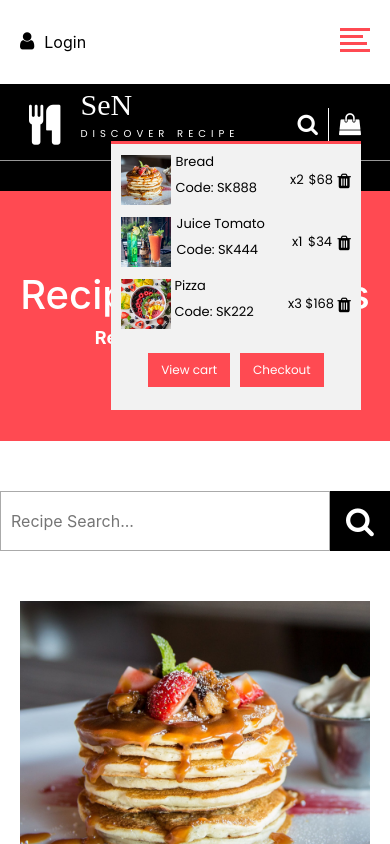
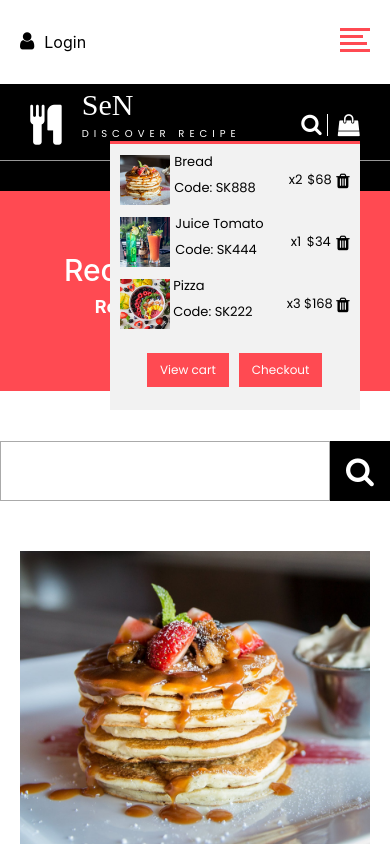
Before and after one commit to cuongdev1998/sen-react-recipe, a React (Create React App) app: page /recipe in a window 390 px wide. Both pictures are taken after a click on the icon 349 px from the left and 124 px from the top of the page. Shown: the top 844 px of the page. Built offline with nearby package versions, Linux system fonts and the light colour scheme.

Commit message:
fix cart with toggle click

```diff
--- a/src/App.js
+++ b/src/App.js
@@ -26,7 +26,8 @@
     });
   });
   function backToTop() {
-    document.documentElement.scrollTop = 0;
+    document.body.scrollTop = 0; // Safari
+    document.documentElement.scrollTop = 0; //chrome, firefox
   }
   return (
     <div className="App">
--- a/src/components/banner/Banner.scss
+++ b/src/components/banner/Banner.scss
@@ -207,6 +207,7 @@
             .slide--items {
               height: 30%;
               width: 100%;
+              background-color: rgba($color: #ffffff, $alpha: 0.6);
               .items-category {
                 font-size: 1.8rem;
                 margin-bottom: 0.3rem;
--- a/src/components/breadcumb/Breadcumb.scss
+++ b/src/components/breadcumb/Breadcumb.scss
@@ -28,3 +28,11 @@
     }
   }
 }
+@media screen and (max-width: 650px) {
+  .breadcumb {
+    height: 200px;
+    h3 {
+      font-size: 3rem;
+    }
+  }
+}
--- a/src/components/header/Search/Cart/Cart.scss
+++ b/src/components/header/Search/Cart/Cart.scss
@@ -1,25 +1,27 @@
 @import "../../../../scss/variables.scss";
-.header__cart {
+
 .cart {
   font-family: "Poppins", sans-serif;
+  background-color: rgba($color: #f2f2f2, $alpha: 1);
+  position: absolute;
 
-    position: absolute;
-    border-top: 3px solid $redColor;
   right: 0;
   top: 100%;
   width: 400px;
   min-height: 400px;
-    background-color: rgba($color: #f2f2f2, $alpha: 1);
-    z-index: 9;
 
   transform: perspective(1000px) rotateX(-30deg) rotateY(0deg) rotateZ(0);
   transition: all 0.4s ease-in-out;
   transform-origin: top;
   transform-style: preserve-3d;
+
   opacity: 0;
   padding: 10px;
+  z-index: 9;
 
   @include flex(column, flex-start, stretch);
+  pointer-events: none;
+  border-top: 3px solid $redColor;
   .cart__list {
     height: 80%;
     .cart__item {
@@ -87,9 +89,7 @@
     }
   }
 }
-}
 @media screen and (max-width: 1100px) {
-  .header__cart {
   .cart {
     width: 350px;
     min-height: 350px;
@@ -108,9 +108,7 @@
     }
   }
 }
-}
 @media screen and (max-width: 850px) {
-  .header__cart {
   .cart {
     width: 250px;
     min-height: 250px;
@@ -145,7 +143,6 @@
     }
   }
 }
-}
 .cart-appear {
   transform: rotateX(0deg);
   opacity: 1;
--- a/src/components/header/Search/Cart/index.jsx
+++ b/src/components/header/Search/Cart/index.jsx
@@ -1,4 +1,4 @@
-import React, { useState } from "react";
+import React, { useState, useEffect } from "react";
 import "./Cart.scss";
 function Cart(props) {
   const [infoCart, setInfoCart] = useState([
@@ -43,10 +43,18 @@
     cart.style.transform =
       "perspective(1000px) rotateX(-30deg) rotateY(0deg) rotateZ(0)";
     cart.style.opacity = "0";
+    // cart.style.display = "none";
   }
+  useEffect(() => {
+    const bagIcon = document.querySelector(".fa-shopping-bag");
+    const cart = document.querySelector(".cart");
+    bagIcon.addEventListener("click", () => {
+      cart.classList.toggle("cart-appear");
+    });
+  });
+
   return (
-    <div className="header__cart">
-      <div className="cart" onMouseLeave={closeCart}>
+    <div className="cart">
       <div className="cart__list">
         {infoCart.map((item) => (
           <div className="cart__item" key={item.id}>
@@ -73,7 +81,6 @@
         </div>
       </div>
     </div>
-    </div>
   );
 }
 
--- a/src/components/header/Search/Search.scss
+++ b/src/components/header/Search/Search.scss
@@ -9,24 +9,21 @@
   align-items: center;
   .header__search--form {
     cursor: pointer;
+    margin-right: 0.5rem;
   }
-  .cart-group {
-    font-size: 2.2rem;
-    margin-left: 1rem;
+
+  .fa-shopping-bag {
+    cursor: pointer;
+    transition: all 0.4s ease;
     padding-left: 1rem;
     border-left: solid 1px;
-    // pointer-events: none;
-    .fa-shopping-bag {
-      cursor: pointer;
-      transition: all 0.4s ease;
-      &:hover {
-        color: $redColor;
-      }
+    &:hover {
+      color: $redColor;
     }
-    &:hover .cart {
-      transform: rotateX(0deg);
-      opacity: 1;
-      display: flex;
-    }
+    // &:hover ~ .cart {
+    //   transform: rotateX(0deg);
+    //   opacity: 1;
+    //   display: block;
+    // }
   }
 }
--- a/src/components/header/Search/index.jsx
+++ b/src/components/header/Search/index.jsx
@@ -8,10 +8,11 @@
   }
   function handleCart() {
     const cart = document.querySelector(".cart");
-
+    // cart.style.display = "flex";
     cart.style.transform = "rotateX(0deg)";
     cart.style.opacity = "1";
   }
+
   function closeCart() {
     const cart = document.querySelector(".cart");
     cart.style.transform =
@@ -21,17 +22,11 @@
   return (
     <div className="header__search">
       <div className="header__search--form">
-        <i className="fa fa-search" onClick={handleSearchForm} onTogg></i>
+        <i className="fa fa-search" onClick={handleSearchForm}></i>
       </div>
-
-      <div className="cart-group">
-        <i
-          className="fa fa-shopping-bag"
-          onMouseOver={handleCart}
-          onClick={handleCart}
-        ></i>
-        <Cart />
-      </div>
+      <i className="fa fa-shopping-bag"></i>
+      <Cart />
+      <div className="cart-group"></div>
     </div>
   );
 }
--- a/src/components/navbar/Navbar.scss
+++ b/src/components/navbar/Navbar.scss
@@ -78,6 +78,7 @@
     .burger {
       display: block;
       transition: all 0.4s ease;
+      cursor: pointer;
       div {
         width: 3rem;
         height: 3px;
@@ -118,8 +119,8 @@
   transform: translateX(0%);
 }
 .toggleBurger {
+  cursor: pointer;
   div {
-    cursor: pointer;
     &:first-child {
       transform: rotate(-45deg) translate(-8.5px, 6px);
     }
--- a/src/components/search-form/index.jsx
+++ b/src/components/search-form/index.jsx
@@ -18,7 +18,12 @@
         <i className="fa fa-times"></i>
       </button>
       <div className="input-search">
-        <input type="text" value={values} onChange={handleValue} />
+        <input
+          type="text"
+          value={values}
+          onChange={handleValue}
+          placeholder="Search recipes.."
+        />
         <button className="submit-search">
           <i className="fa fa-search"></i>
         </button>
--- a/src/components/search-form/style.scss
+++ b/src/components/search-form/style.scss
@@ -52,7 +52,12 @@
       border: none;
       outline: none;
 
-      background: linear-gradient(to right, transparent, rgba($color: #8b8b8b, $alpha: 0.7), transparent);
+      background: linear-gradient(
+        to right,
+        transparent,
+        rgba($color: #8b8b8b, $alpha: 0.7),
+        transparent
+      );
       color: #fff;
       font-size: 2.4rem;
     }
@@ -68,9 +73,36 @@
     }
   }
 }
+
+@media screen and (max-width: 850px) {
+  .search-form {
+    .input-search {
+      width: 60%;
+
+      input {
+        background: linear-gradient(
+          to right,
+          transparent,
+          rgba($color: #8b8b8b, $alpha: 0.8),
+          transparent
+        );
+
+        font-size: 2rem;
+      }
+      .submit-search {
+        i {
+          font-size: 2rem;
+        }
+      }
+    }
+  }
+}
 .search-form-appear {
   height: 100vh;
   width: 100%;
   opacity: 1;
   visibility: visible;
 }
+::placeholder {
+  color: rgba($color: #fff, $alpha: 0.5);
+}
```
Lines whose indentation alone changed are shown as unchanged.
